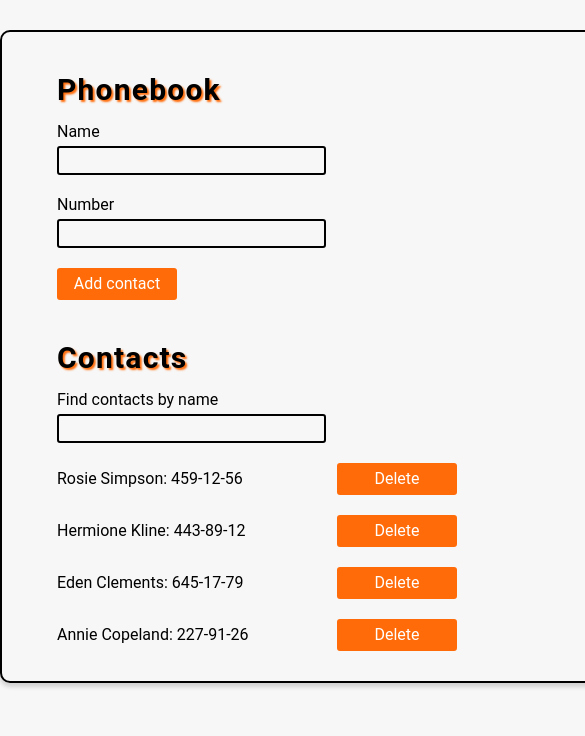
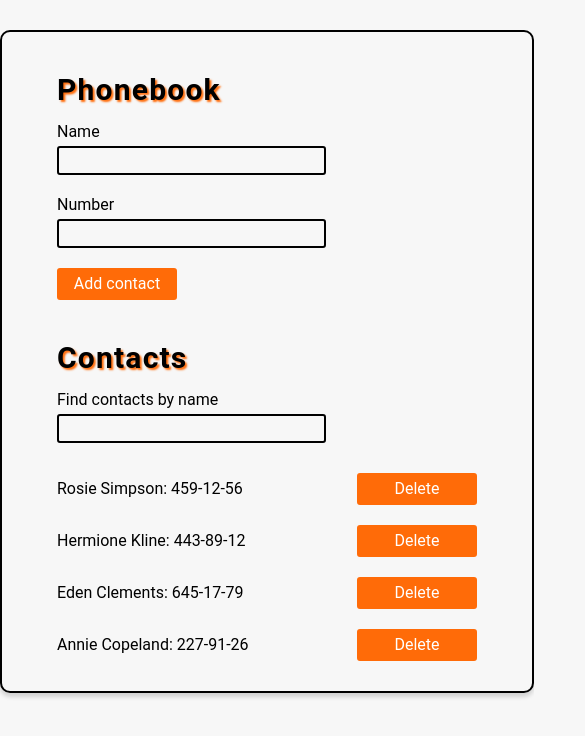
Before and after one commit to Firsache/goit-react-hw-02-phonebook, a React (Create React App) app: page / in a window 390 px wide. Shown: the top 736 px of the page, 585 px wide, since content can reach past the window. Built offline with nearby package versions, Linux system fonts and the light colour scheme.

Commit message:
added styles to phonebook

```diff
--- a/src/components/App/App.styled.js
+++ b/src/components/App/App.styled.js
@@ -7,7 +7,7 @@ export const Container = styled.div`
   padding-left: 15px;
   padding-right: 15px;
 
-  width: 600px;
+  width: 500px;
   border-radius: 10px;
   overflow: hidden;
 
--- a/src/components/Contacts/Contacts.styled.js
+++ b/src/components/Contacts/Contacts.styled.js
@@ -2,7 +2,8 @@ import styled from 'styled-components';
 
 export const List = styled.ul`
   margin-top: 20px;
-  width: 400px;
+  padding-top: 10px;
+  width: 100%;
   display: flex;
   flex-direction: column;
   align-items: flex-start;
```
